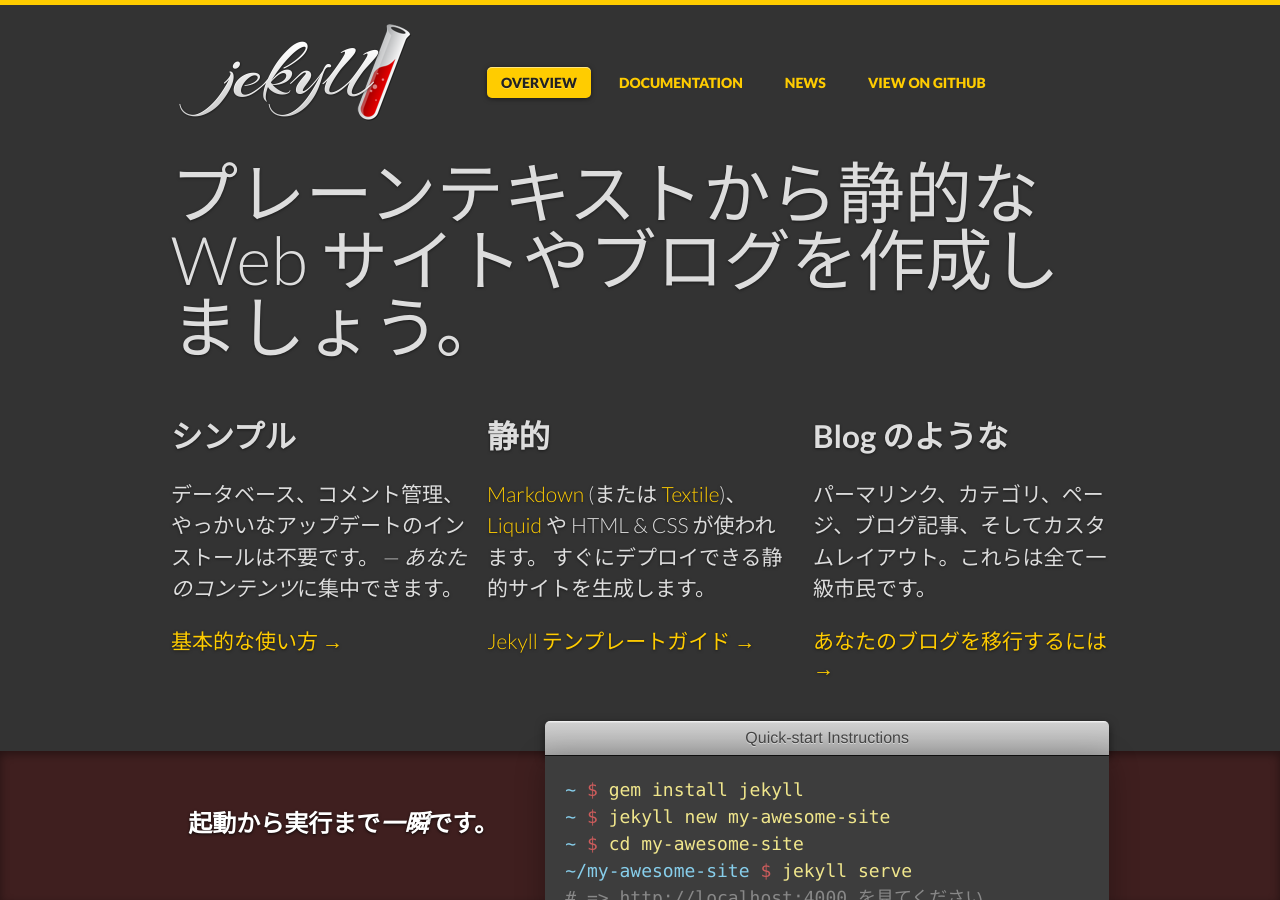
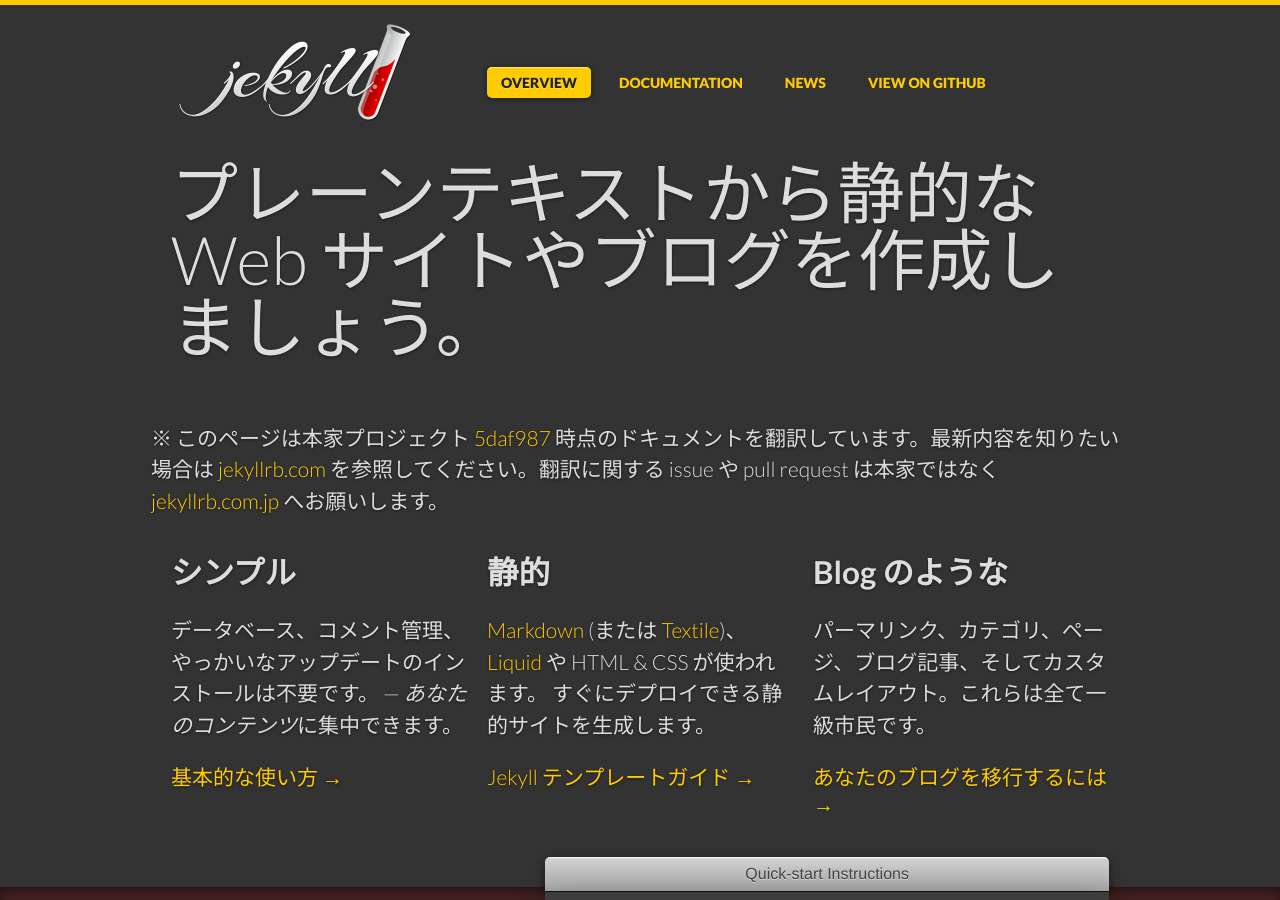
Before and after one commit to jekyllrb-ja/jekyllrb-ja.github.io, a Jekyll site: the page built from index.html, in a window 1280 px wide and 900 px high. Built offline with Jekyll 4.4.1, drawn with Linux system fonts in a browser that asks for light colours; nearby versions of some CDN libraries; some web fonts are replaced; comment, search, counter and statistics services are not loaded.

Commit message:
gh-pagesのindex.htmlにのみ記載していた注釈をすくい上げる

```diff
--- a/index.html
+++ b/index.html
@@ -16,6 +16,11 @@
 </section>
 <section class="features">
   <div class="grid">
+    <p>※ このページは本家プロジェクト <a href="https://github.com/jekyll/jekyll/tree/5daf987c8bb82088503f28efeba198cda722e59a">5daf987</a> 時点のドキュメントを翻訳しています。最新内容を知りたい場合は <a href="http://jekyllrb.com/">jekyllrb.com</a> を参照してください。翻訳に関する issue や pull request は本家ではなく <a href="https://github.com/gosyujin/jekyllrb.com.jp">jekyllrb.com.jp</a> へお願いします。</p>
+  </div>
+  </section>
+  <section class="features">
+    <div class="grid">
     <div class="unit one-third">
       <h2>シンプル</h2>
       <!--
```
